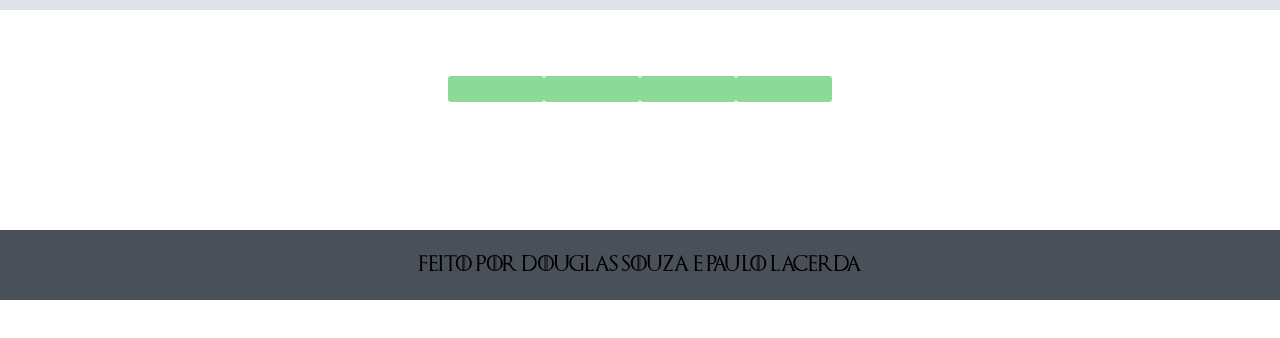
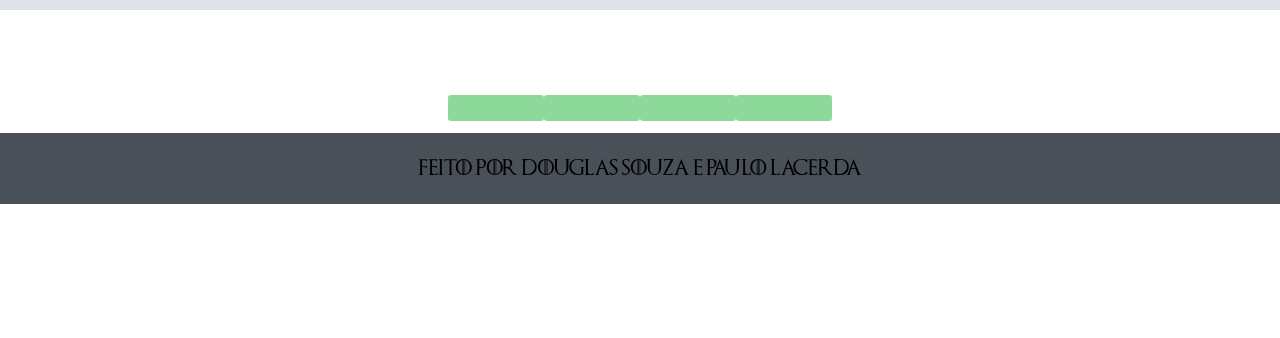
Before and after one commit to douglas-ssouza/got-trivia, a plain HTML site: page index.html in a window 1280 px wide. Both pictures are taken after a click on the button "INICIAR". Shown: the part 54-392 px from the top of the page. Drawn offline with Linux system fonts and the light colour scheme; no server answers; a web font is replaced by a local one.

Commit message:
Adiciona duas sections para o documento. Uma para posicionar a imagem e outra para as opçoes de resposta

```diff
--- a/script.js
+++ b/script.js
@@ -60,11 +60,20 @@ const addInfo = async () => {
 
 const startGame = async () => {
   main.innerHTML = '';
-  main.appendChild(createQuizElements('img', 'character-image'));
-  main.appendChild(createQuizElements('button', 'character-name'));
-  main.appendChild(createQuizElements('button', 'quiz-element2'));
-  main.appendChild(createQuizElements('button', 'quiz-element3'));
-  main.appendChild(createQuizElements('button', 'quiz-element4'));
+
+  const leftSection = document.createElement('section');
+  leftSection.classList.add = 'left-section';
+  leftSection.appendChild(createQuizElements('img', 'character-image'));
+
+  const rightSection = document.createElement('section');
+  rightSection.classList.add = 'right-section';
+  rightSection.appendChild(createQuizElements('button', 'character-name'));
+  rightSection.appendChild(createQuizElements('button', 'quiz-element2'));
+  rightSection.appendChild(createQuizElements('button', 'quiz-element3'));
+  rightSection.appendChild(createQuizElements('button', 'quiz-element4'));
+
+  main.appendChild(leftSection);
+  main.appendChild(rightSection);
 
   await addInfo();
 };
--- a/style.css
+++ b/style.css
@@ -47,6 +47,6 @@ body {
 
 .footer-menu {
   background-color: #495057;
-  margin-top: 10%;
+  margin-top: 1%;
   padding: 2%;
 }
```
